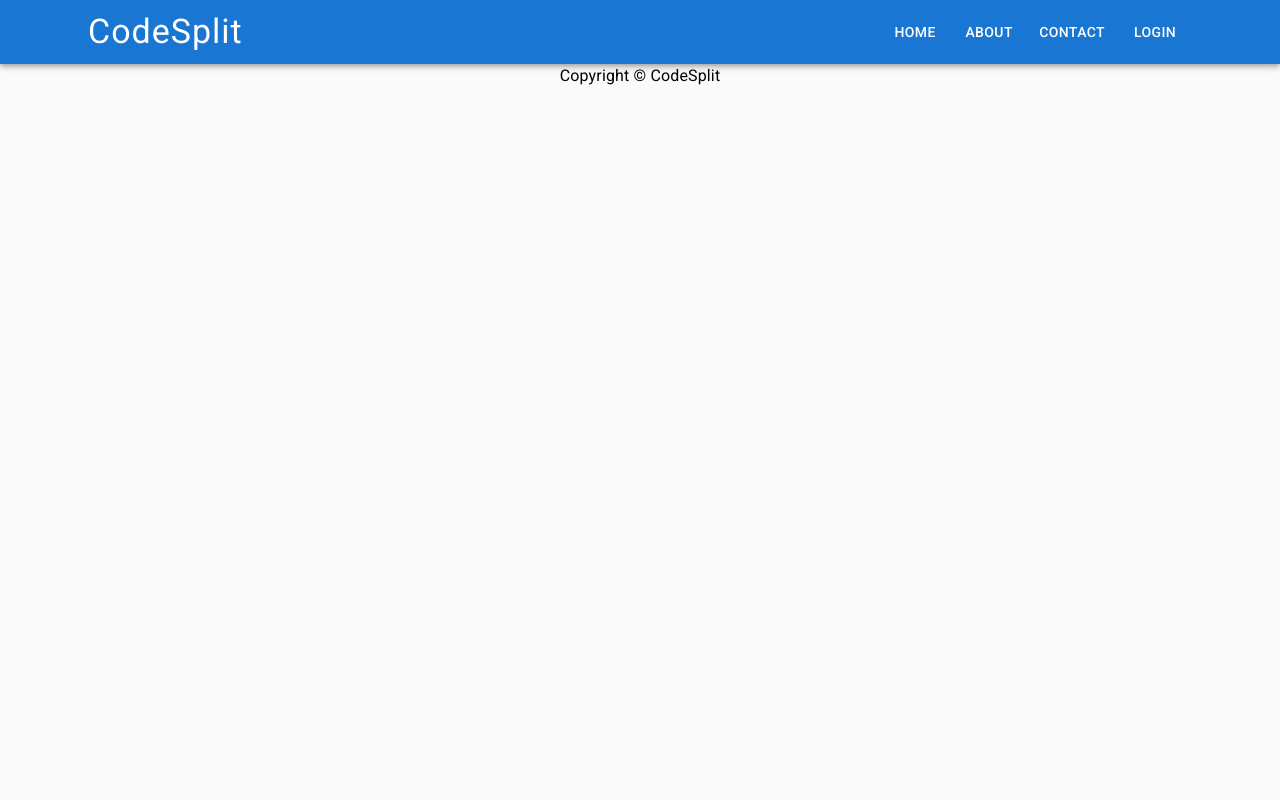
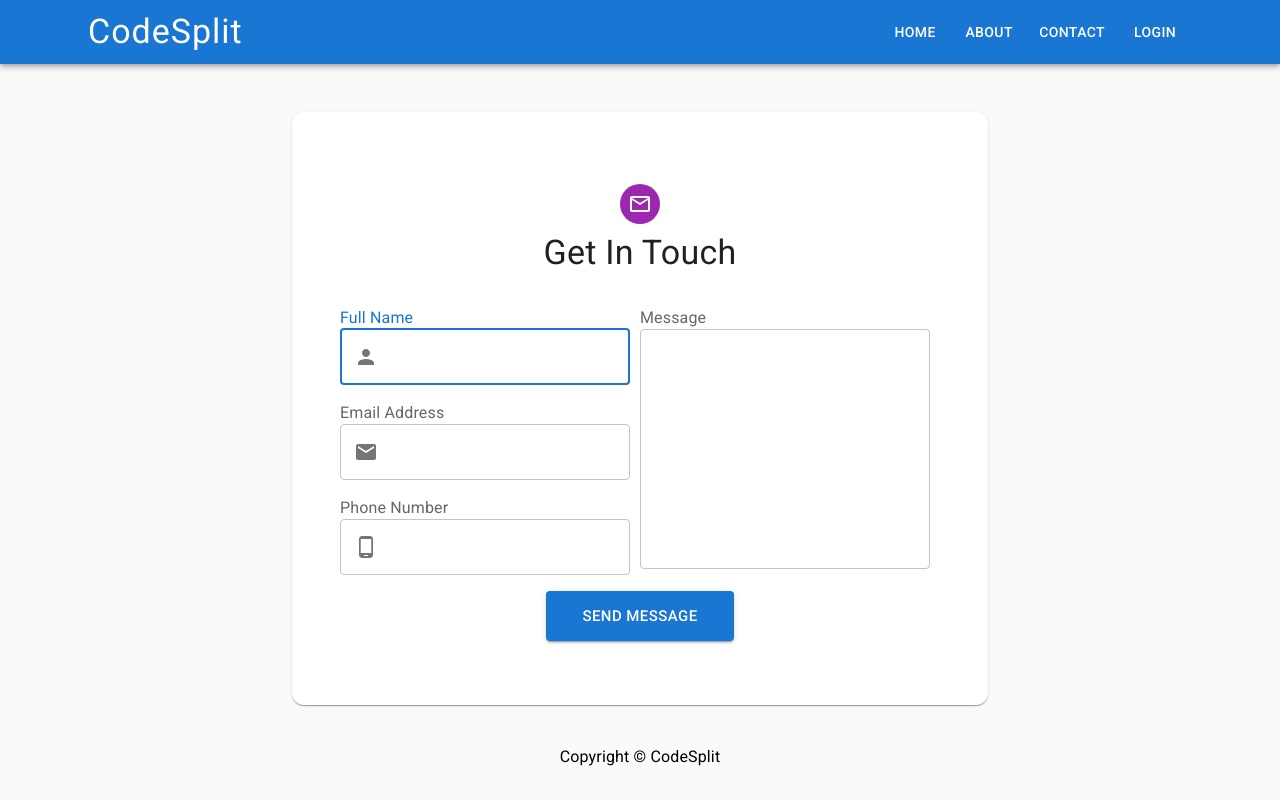
Before and after one commit to Aditya-shrivastav/codesplit, a React (Create React App) app in the folder frontend/: page /contact in a window 1280 px wide. Built offline with nearby package versions, Linux system fonts and the light colour scheme.

Commit message:
created contact screen

```diff
--- a/frontend/src/App.js
+++ b/frontend/src/App.js
@@ -8,6 +8,7 @@ import Footer from './components/Footer'
 import HomeScreen from './screens/HomeScreen/'
 import LoginScreen from './screens/LoginScreen/'
 import RegisterScreen from './screens/RegisterScreen/'
+import ContactScreen from './screens/ContactScreen'
 
 // import AboutScreen from './screens/AboutScreen'
 // import EditorScreen from './screens/EditorScreen'
@@ -28,6 +29,7 @@ const App = () => {
           <Route path='/login' component={LoginScreen} />
           <Route path='/register' component={RegisterScreen} />
           <Route exact path='/' component={HomeScreen} />
+          <Route path='/contact' component={ContactScreen} />
           {/* <Route path='/about' component={AboutScreen} />
           <Route path='/editor/:room' component={EditorScreen} /> */}
         </main>
--- a/frontend/src/components/NavBar/SideBar/SideBarItem/index.js
+++ b/frontend/src/components/NavBar/SideBar/SideBarItem/index.js
@@ -27,16 +27,16 @@ const SidebarItem = (props) => {
 
   return (
     <Box onClick={() => setOpen(!open)} sx={{ width: 250 }}>
-      <DrawerHeader>
+      <DrawerHeader key='closeBtn'>
         <IconButton>
           <ArrowBackIos />
         </IconButton>
       </DrawerHeader>
       <Divider />
       <List>
-        {ListItems.slice(0, 3).map((x) => (
-          <Link to={x === 'Home' ? '/' : `/${x.toLowerCase()}`}>
-            <ListItem button key={x}>
+        {ListItems.slice(0, 3).map((x, index) => (
+          <Link key={index + 1} to={x === 'Home' ? '/' : `/${x.toLowerCase()}`}>
+            <ListItem button>
               <ListItemIcon>
                 <Info />
               </ListItemIcon>
@@ -47,9 +47,9 @@ const SidebarItem = (props) => {
       </List>
       <Divider />
       <List>
-        {ListItems.slice(3, 4).map((item) => (
-          <Link to={`/${item.toLowerCase()}`}>
-            <ListItem button key={item}>
+        {ListItems.slice(3, 4).map((item, index) => (
+          <Link key={index + 1} to={`/${item.toLowerCase()}`}>
+            <ListItem button>
               <ListItemIcon>
                 <Info />
               </ListItemIcon>
--- /dev/null
+++ b/frontend/src/screens/ContactScreen/index.js
@@ -0,0 +1,167 @@
+import React, { useState } from 'react'
+import {
+  Container,
+  Box,
+  Card,
+  Avatar,
+  Typography,
+  Grid,
+  FormControl,
+  FormLabel,
+  InputAdornment,
+  OutlinedInput,
+  Button,
+  useTheme,
+} from '@mui/material'
+import { Mail, MailOutline, Person, PhoneAndroid } from '@mui/icons-material'
+
+const ContactScreen = () => {
+  const theme = useTheme()
+
+  const [name, setName] = useState('')
+  const [email, setEmail] = useState('')
+  const [message, setMessage] = useState('')
+  const [phoneNumber, setPhoneNumber] = useState('')
+
+  const submitHandler = () => {
+    console.log(name, email, phoneNumber, message)
+    setName('')
+    setEmail('')
+    setMessage('')
+    setPhoneNumber('')
+  }
+
+  return (
+    <Container sx={{ minHeight: '50vh' }}>
+      <Box
+        display='flex'
+        justifyContent='center'
+        alignItems='center'
+        sx={{
+          minHeight: 'inherit',
+          mt: 6,
+          mb: 5,
+        }}
+      >
+        <Card
+          sx={{
+            display: 'flex',
+            flexDirection: 'column',
+            alignItems: 'center',
+            justifyContent: 'center',
+            borderRadius: '12px',
+            [theme.breakpoints.up('md')]: {
+              width: '600px',
+              p: 6,
+            },
+            [theme.breakpoints.down('md')]: {
+              width: '450px',
+              p: 2,
+            },
+          }}
+        >
+          <Avatar sx={{ m: 1, mt: 3, bgcolor: 'secondary.main' }}>
+            <MailOutline />
+          </Avatar>
+          <Typography variant='h4' component='h1'>
+            Get In Touch
+          </Typography>
+          <Grid container sx={{ mt: 2 }}>
+            <Grid
+              sx={{
+                [theme.breakpoints.up('md')]: {
+                  pr: 1.3,
+                },
+              }}
+              item
+              xs={12}
+              md={6}
+            >
+              <FormControl fullWidth sx={{ mt: 2 }}>
+                <FormLabel id='name'>Full Name</FormLabel>
+                <OutlinedInput
+                  //margin='normal'
+                  required
+                  id='name'
+                  type='name'
+                  autoComplete='name'
+                  autoFocus
+                  value={name}
+                  onChange={(e) => setName(e.target.value)}
+                  startAdornment={
+                    <InputAdornment position='start'>
+                      <Person />
+                    </InputAdornment>
+                  }
+                />
+              </FormControl>
+              <FormControl fullWidth sx={{ mt: 2 }}>
+                <FormLabel id='email'>Email Address</FormLabel>
+                <OutlinedInput
+                  required
+                  type='email'
+                  id='email'
+                  value={email}
+                  autoComplete='email'
+                  onChange={(e) => setEmail(e.target.value)}
+                  startAdornment={
+                    <InputAdornment position='start'>
+                      <Mail />
+                    </InputAdornment>
+                  }
+                />
+              </FormControl>
+              <FormControl fullWidth sx={{ mt: 2 }}>
+                <FormLabel>Phone Number</FormLabel>
+                <OutlinedInput
+                  required
+                  type='phone'
+                  id='phone'
+                  value={phoneNumber}
+                  autoComplete='email'
+                  onChange={(e) => setPhoneNumber(e.target.value)}
+                  startAdornment={
+                    <InputAdornment position='start'>
+                      <PhoneAndroid />
+                    </InputAdornment>
+                  }
+                />
+              </FormControl>
+            </Grid>
+            <Grid
+              sx={{
+                [theme.breakpoints.up('md')]: {
+                  pr: 1.3,
+                },
+              }}
+              item
+              xs={12}
+              md={6}
+            >
+              <FormControl fullWidth sx={{ mt: 2 }}>
+                <FormLabel>Message</FormLabel>
+                <OutlinedInput
+                  required
+                  multiline
+                  rows={9}
+                  value={message}
+                  onChange={(e) => setMessage(e.target.value)}
+                />
+              </FormControl>
+            </Grid>
+          </Grid>
+          <Button
+            sx={{ m: 2, p: 1.5, pr: 4.5, pl: 4.5 }}
+            variant='contained'
+            size='large'
+            onClick={submitHandler}
+          >
+            Send Message
+          </Button>
+        </Card>
+      </Box>
+    </Container>
+  )
+}
+
+export default ContactScreen
```
